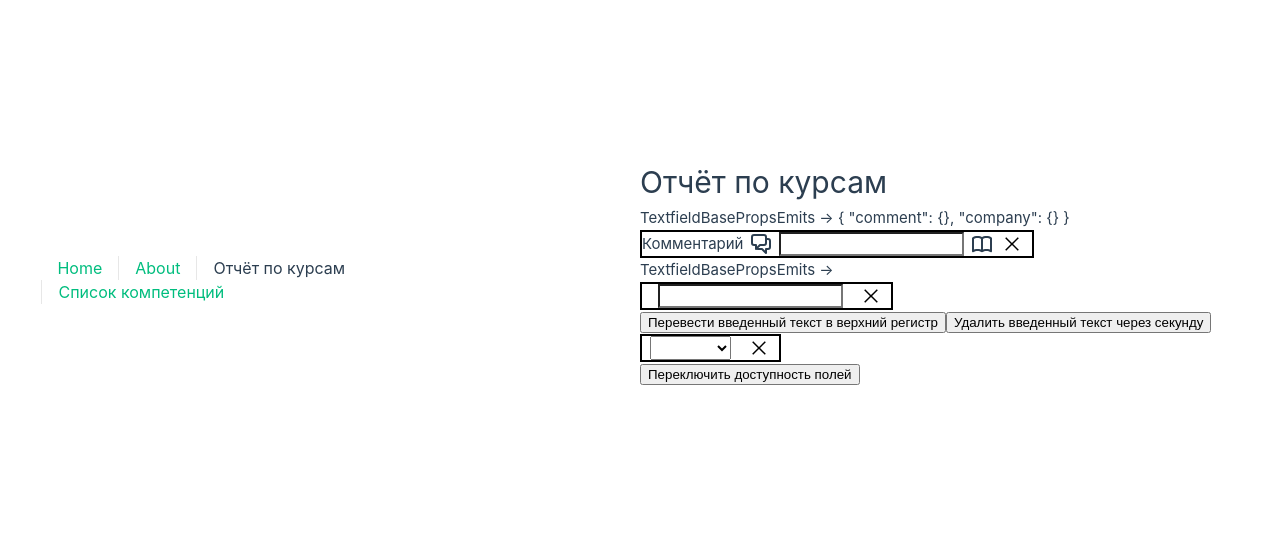
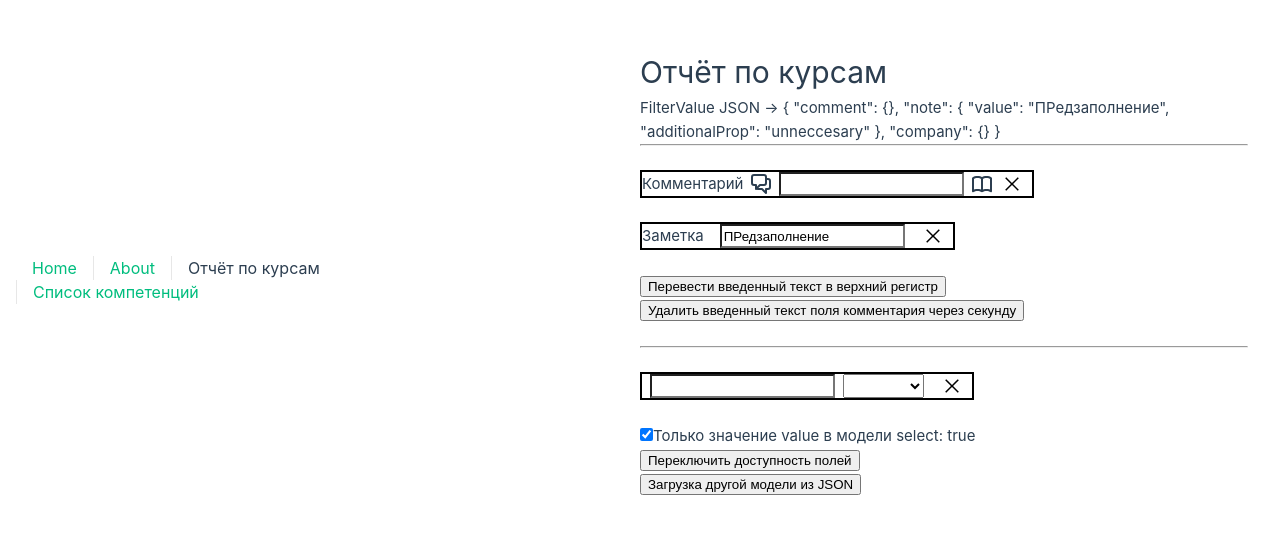
Before and after one commit to sladkoewk/vue, a Vue app: page /course-report in a window 1280 px wide. Shown: the part 128-662 px from the top of the page. Built offline with nearby package versions, Linux system fonts and the light colour scheme.

Commit message:
feat: onlyValue select

```diff
--- a/src/components/Select.vue
+++ b/src/components/Select.vue
@@ -12,17 +12,19 @@ export interface SelectProps {
   loading?: boolean;
   disable?: boolean;
   readonly?: boolean;
-  options?: OptionProps[]
+  options?: OptionProps[];
+  onlyValue?: boolean;
 }
 
 export interface OptionProps {
   label: string;
-  disable: boolean;
+  value: any;
+  disable?: boolean;
 }
 
 export interface SelectModel {
   value?: any;
-  id?: string | number;
+  label?: string;
 }
 
 export interface SelectMethods {
@@ -35,17 +37,19 @@ const emit = defineEmits<{
 
 const props = withDefaults(defineProps<SelectProps>(), {
   clearable: true,
+  onlyValue: true
 });
 
 function clear() {
-  emit('update:modelValue', (<SelectModel>{ ...props.modelValue, value: undefined, id: undefined }))
+  emit('update:modelValue', (<SelectModel>{ ...props.modelValue, value: undefined, data: undefined }))
 }
 
 const computedSelectValue = computed({
-  get: (): SelectModel =>
-    props.modelValue?.value,
+  get: (): SelectModel => props.modelValue || {},
   set: (newValue: SelectModel) =>
-    emit('update:modelValue', (<SelectModel>{ ...props.modelValue, value: newValue, id: newValue.id }))
+    props.onlyValue ?
+      emit('update:modelValue', (<SelectModel>{ value: newValue.value, label: newValue.label })) :
+      emit('update:modelValue', (<SelectModel>{ ...newValue }))
 });
 
 </script>
@@ -55,6 +59,7 @@ const computedSelectValue = computed({
     <div class="select__prepend-icon">
       <slot name="prepend"></slot>
     </div>
+    <input v-model="computedSelectValue.label" />
     <select v-model="computedSelectValue" :readonly="props.readonly" :disabled="props.disable">
       <option v-for="option in props.options" :value="option" :disabled="option.disable">
         {{ option.label }}
--- a/src/components/Textfield.vue
+++ b/src/components/Textfield.vue
@@ -44,7 +44,7 @@ const computedTextValue = computed({
     return props.modelValue || {};
   },
   set: (newValue: TextfieldModel) =>
-    emit('update:modelValue', (<TextfieldModel>{ ...props.modelValue, value: newValue.value }))
+    emit('update:modelValue', (<TextfieldModel>{ ...newValue }))
 });
 
 function clear() {
--- a/src/functionals/courses/TheCourseReport.vue
+++ b/src/functionals/courses/TheCourseReport.vue
@@ -11,14 +11,14 @@ const items = ref([
   {
     id: 1,
     label: 'Google',
-    value: 'Google',
+    value: 'Google-id123',
     description: 'Search engine',
     icon: 'mail'
   },
   {
     id: 2,
     label: 'Facebook',
-    value: 'Facebook',
+    value: 'Facebook-id234',
     description: 'Social media',
     icon: 'bluetooth',
     disable: true
@@ -26,19 +26,19 @@ const items = ref([
   {
     id: 3,
     label: 'Twitter',
-    value: 'Twitter',
+    value: 'Twitter-id90',
     description: 'Quick updates',
     icon: 'map'
   },
   {
     label: 'Apple',
-    value: 'Apple',
+    value: 'Apple-id38',
     description: 'iStuff',
     icon: 'golf_course'
   },
   {
     label: 'Oracle',
-    value: 'Oracle',
+    value: 'Oracle-id7382',
     disable: true,
     description: 'Databases',
     icon: 'casino'
@@ -47,6 +47,7 @@ const items = ref([
 
 const filterValue = ref({
   comment: <TextfieldModel>{},
+  note: <TextfieldModel>{ value: "ПРедзаполнение", additionalProp: "unneccesary" },
   company: <SelectModel>{}
 });
 
@@ -72,29 +73,26 @@ function toggleAvailableFields() {
   disabledFields.value = !disabledFields.value;
 }
 
-// Проброс свойств полю через объект и директиву v-bind
+function loadOtherModel() {
+  filterValue.value = { "comment": { "value": "некоторый комментарий" }, "note": { "value": "заметка о радости от кодинга на vue" }, "company": { "value": "Google", "data": { "id": 1, "label": "Google", "value": "Google", "description": "Search engine", "icon": "mail" } } };
+}
+
+// Проброс нескольких свойств полю через объект и директиву v-bind
 const fieldProps = ref(<TextfieldProps>{
   label: "Комментарий",
   clearable: true,
 })
 
-// console.log(input.value.clear)
-// watchEffect(() => {
-//   if (input.value) {
-//     // input.value.focus()
-//     // console.log(input.value.clear())
-//   } else {
-//     // not mounted yet, or the element was unmounted (e.g. by v-if)
-//   }
-// })
-
+const checkedOnlyValueSelect = ref(true)
 
 </script>
 
 <template>
   <h1>Отчёт по курсам</h1>
 
-  <p>TextfieldBasePropsEmits -> {{ JSON.stringify(filterValue, null, 4) }}</p>
+  <p>FilterValue JSON -> {{ JSON.stringify(filterValue, null, 4) }}</p>
+  <hr>
+  <br>
   <Textfield :disable="disabledFields" ref="input" v-bind="fieldProps" v-model="filterValue.comment">
     <template #prepend>
       <CommunityIcon />
@@ -103,11 +101,23 @@ const fieldProps = ref(<TextfieldProps>{
       <DocumentationIcon />
     </template>
   </Textfield>
-  <p>TextfieldBasePropsEmits -> {{ filterValue.comment.value }}</p>
-  <Textfield :disable="disabledFields" :clearable="true" v-model="filterValue.comment">
+  <br>
+  <Textfield :label="'Заметка'" :disable="disabledFields" :clearable="true" v-model="filterValue.note">
   </Textfield>
+  <br>
   <button @click="toUpperCase">Перевести введенный текст в верхний регистр</button>
-  <button @click="clearInputsTimeout">Удалить введенный текст через секунду</button>
-  <Select :disable="disabledFields" :options="items" v-model="filterValue.company"></Select>
+  <br>
+  <button @click="clearInputsTimeout">Удалить введенный текст поля комментария через секунду</button>
+  <br>
+  <br>
+  <hr>
+  <br>
+  <Select :only-value="checkedOnlyValueSelect" :disable="disabledFields" :options="items" v-model="filterValue.company"></Select>
+  <br>
+  <input type="checkbox" id="checkbox" v-model="checkedOnlyValueSelect">
+  <label for="checkbox">Только значение value в модели select: {{ checkedOnlyValueSelect }}</label>
+  <br>
   <button @click="toggleAvailableFields">Переключить доступность полей</button>
+  <br>
+  <button @click="loadOtherModel">Загрузка другой модели из JSON</button>
 </template >
```
